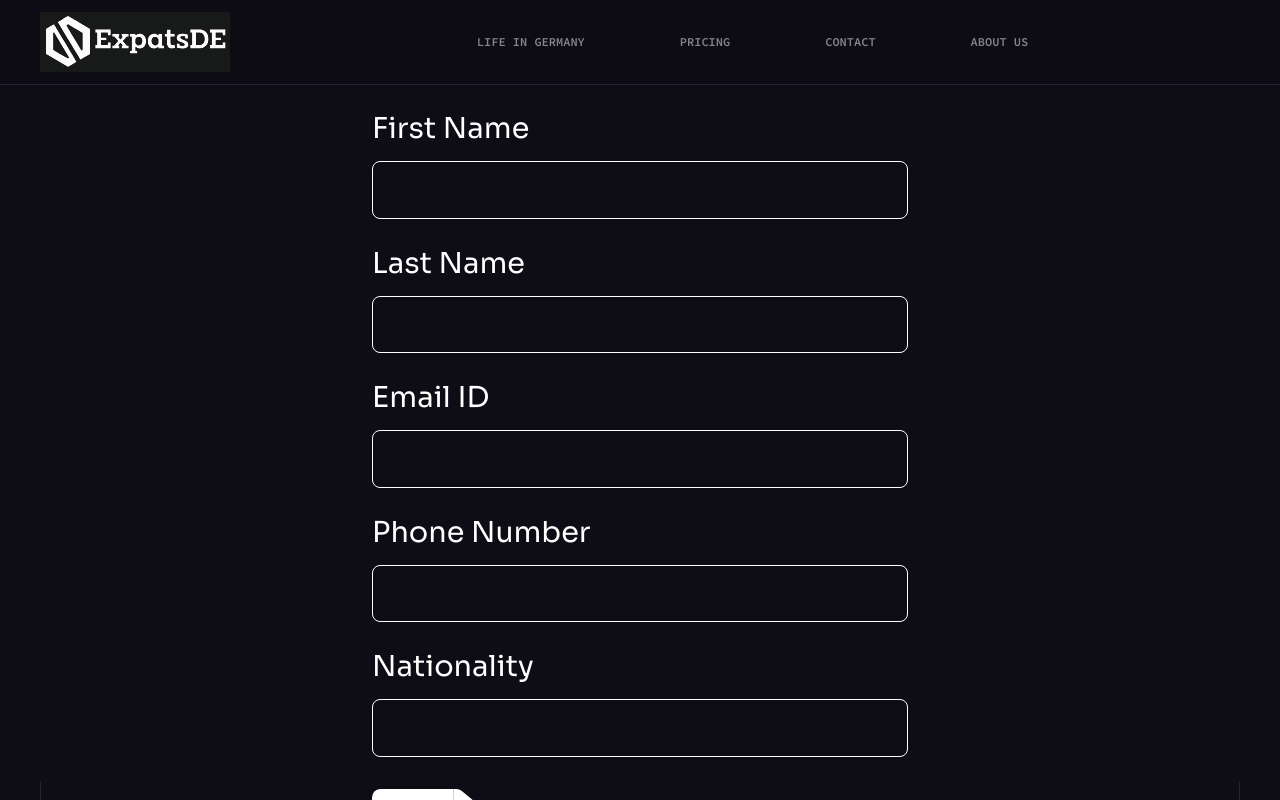
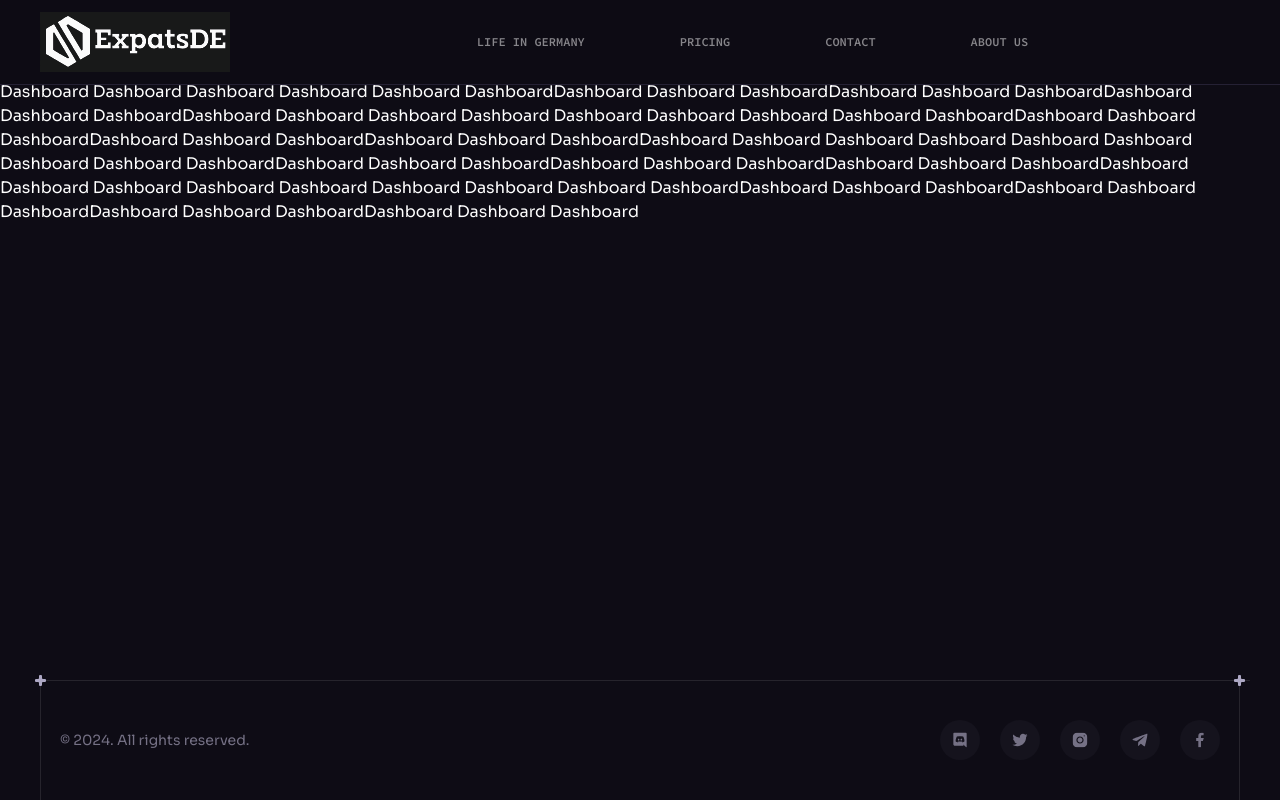
Before and after one commit to expatsde/expatsde.github.io, a React (Vite) app: page / in a window 1280 px wide. Shown: the top 800 px of the page. Built offline with nearby package versions, Linux system fonts and the light colour scheme.

Commit message:
Added router

```diff
--- a/src/App.jsx
+++ b/src/App.jsx
@@ -1,34 +1,32 @@
-import ButtonGradient from "./assets/svg/ButtonGradient";
-import Benefits from "./components/Benefits";
-import Collaboration from "./components/Collaboration";
-import Footer from "./components/Footer";
-import Header from "./components/Header";
-import Hero from "./components/Hero";
-import Pricing from "./components/Pricing";
-import ContactForm from "./components/Contact";
-import Roadmap from "./components/Roadmap";
-import Services from "./components/Services";
-import AboutUs from "./components/AboutUs";
-import InputForm from "./components/Input";
+// App.jsx
+import React, { useEffect } from "react";
+import { BrowserRouter as Router, Route, Routes } from "react-router-dom";
+import routes from "./Routes"; // Import your routes from the appropriate file
+import Layout from "./layout/MainLayout";
 
-const App = () => {
+function App() {
+  useEffect(() => {
+    document.title = "MIRA";
+    window.scrollTo(0, 0);
+  }, []);
+
   return (
-    <>
-      <div className="pt-[4.75rem] lg:pt-[5.25rem] overflow-hidden">
-
-        <InputForm />
-
-        <Header />
-        <Hero />
-
-        <Pricing />
-
-        <Footer />
-      </div>
-
-      <ButtonGradient />
-    </>
+    <Router>
+      <Routes>
+        {routes.map((route, index) => (
+          <Route
+            key={index}
+            path={route.path}
+            element={
+              <Layout>
+                <route.component />
+              </Layout>
+            }
+          />
+        ))}
+      </Routes>
+    </Router>
   );
-};
+}
 
 export default App;
--- /dev/null
+++ b/src/Routes.jsx
@@ -0,0 +1,33 @@
+import MainLayout from "./layout/MainLayout";
+import InputForm from "./components/Input";
+import Pricing from "./components/Pricing";
+import Dashboard from "./components/Dashboard";
+
+const routes = [
+  //   {
+  //     path: "/",
+  //     exact: true,
+  //     layout: MainLayout,
+  //     component: Home,
+  //   },
+  {
+    path: "/",
+    exact: true,
+    layout: MainLayout,
+    component: Dashboard,
+  },
+  {
+    path: "/form",
+    exact: true,
+    layout: MainLayout,
+    component: InputForm,
+  },
+  {
+    path: "/pricing",
+    exact: true,
+    layout: MainLayout,
+    component: Pricing,
+  },
+];
+
+export default routes;
--- /dev/null
+++ b/src/components/Dashboard.jsx
@@ -0,0 +1,21 @@
+import React from "react";
+import Input from "./Input";
+function Dashboard() {
+  return (
+    <div>
+      Dashboard Dashboard Dashboard Dashboard Dashboard DashboardDashboard
+      Dashboard DashboardDashboard Dashboard DashboardDashboard Dashboard
+      DashboardDashboard Dashboard Dashboard Dashboard Dashboard Dashboard
+      Dashboard Dashboard DashboardDashboard Dashboard DashboardDashboard
+      Dashboard DashboardDashboard Dashboard DashboardDashboard Dashboard
+      Dashboard Dashboard Dashboard Dashboard Dashboard Dashboard
+      DashboardDashboard Dashboard DashboardDashboard Dashboard
+      DashboardDashboard Dashboard DashboardDashboard Dashboard Dashboard
+      Dashboard Dashboard Dashboard Dashboard Dashboard DashboardDashboard
+      Dashboard DashboardDashboard Dashboard DashboardDashboard Dashboard
+      DashboardDashboard Dashboard Dashboard
+    </div>
+  );
+}
+
+export default Dashboard;
--- a/src/components/Input.jsx
+++ b/src/components/Input.jsx
@@ -1,29 +1,28 @@
-import React, { useState } from 'react';
-import styled from 'styled-components';
+import React, { useState } from "react";
+import styled from "styled-components";
 import Button from "./Button";
 
-
 const Container = styled.div`
- max-width: 600px; // Adjust this value as needed
+  max-width: 600px;
   margin: 0 auto;
   padding: 2rem;
 `;
 
 const FormStyle = styled.form`
   width: 100%;
- max-width: 100%; // Ensures the form doesn't exceed the container's max-width
+  max-width: 100%;
   .form-group {
     width: 100%;
     margin-bottom: 2rem;
   }
   label {
-    font-size: 1.8rem; // Adjusted based on your needs
+    font-size: 1.8rem;
   }
   input,
   textarea {
     width: 100%;
-    font-size: 1.5rem; // Reduced font size
-    padding: 0.8rem; // Reduced padding
+    font-size: 1.5rem;
+    padding: 0.8rem;
     color: var(--gray-1);
     background-color: var(--deep-dark);
     outline: none;
@@ -32,49 +31,85 @@ const FormStyle = styled.form`
     margin-top: 1rem;
   }
   textarea {
-    min-height: 200px; // Reduced min-height
+    min-height: 200px;
     resize: vertical;
   }
- button[type='submit'] {
+  button[type="submit"] {
     background-color: var(--gray-1);
     color: var(--black);
-    font-size: 1.5rem; // Adjusted based on your needs
+    font-size: 1.5rem;
     display: inline-block;
     outline: none;
     border: none;
-    padding: 0.8rem 3rem; // Adjusted padding
+    padding: 0.8rem 3rem;
     cursor: pointer;
   }
 `;
 
+const SuccessAlert = styled.div`
+  background-color: green;
+  color: white;
+  padding: 1rem;
+  border-radius: 8px;
+  margin-top: 1rem;
+`;
+
 export default function InputForm() {
- const [name, setName] = useState('');
- const [email, setEmail] = useState('');
- const [message, setMessage] = useState('');
+  const [formData, setFormData] = useState({
+    firstName: "",
+    lastName: "",
+    email: "",
+    phoneNumber: "",
+    nationality: "",
+  });
+  const [showSuccessAlert, setShowSuccessAlert] = useState(false);
+
+  const handleChange = (e) => {
+    const { name, value } = e.target;
+    setFormData({ ...formData, [name]: value });
+  };
+
+  const handleSubmit = (event) => {
+    event.preventDefault();
+    setShowSuccessAlert(true); // Show the success alert
+    console.log(formData); // Log formData to the console
+
+    // Reset form fields after 5 seconds
+    setTimeout(() => {
+      setFormData({
+        firstName: "",
+        lastName: "",
+        email: "",
+        phoneNumber: "",
+        nationality: "",
+      });
+      setShowSuccessAlert(false); // Hide the success alert
+    }, 5000);
+  };
   return (
     <Container>
-      <FormStyle>
+      <FormStyle onSubmit={handleSubmit}>
         <div className="form-group">
-          <label htmlFor="email">
+          <label htmlFor="firstName">
             First Name
             <input
-              type="email"
-              id="email"
-              name="email"
-              value={email}
-              onChange={(e) => setEmail(e.target.value)}
+              type="text"
+              id="firstName"
+              name="firstName"
+              value={formData.firstName}
+              onChange={handleChange}
             />
           </label>
         </div>
         <div className="form-group">
-          <label htmlFor="email">
+          <label htmlFor="lastName">
             Last Name
             <input
-              type="email"
-              id="email"
-              name="email"
-              value={email}
-              onChange={(e) => setEmail(e.target.value)}
+              type="text"
+              id="lastName"
+              name="lastName"
+              value={formData.lastName}
+              onChange={handleChange}
             />
           </label>
         </div>
@@ -85,39 +120,42 @@ export default function InputForm() {
               type="email"
               id="email"
               name="email"
-              value={email}
-              onChange={(e) => setEmail(e.target.value)}
+              value={formData.email}
+              onChange={handleChange}
             />
           </label>
         </div>
         <div className="form-group">
-          <label htmlFor="email">
+          <label htmlFor="phoneNumber">
             Phone Number
             <input
-              type="email"
-              id="email"
-              name="email"
-              value={email}
-              onChange={(e) => setEmail(e.target.value)}
+              type="text"
+              id="phoneNumber"
+              name="phoneNumber"
+              value={formData.phoneNumber}
+              onChange={handleChange}
             />
           </label>
         </div>
         <div className="form-group">
-          <label htmlFor="email">
+          <label htmlFor="nationality">
             Nationality
             <input
-              type="email"
-              id="email"
-              name="email"
-              value={email}
-              onChange={(e) => setEmail(e.target.value)}
+              type="text"
+              id="nationality"
+              name="nationality"
+              value={formData.nationality}
+              onChange={handleChange}
             />
           </label>
         </div>
-        <Button white>
+        <Button type="submit" white>
           Submit
         </Button>
       </FormStyle>
+      {showSuccessAlert && (
+        <SuccessAlert>Form submitted successfully!</SuccessAlert>
+      )}
     </Container>
   );
 }
--- a/src/constants/index.js
+++ b/src/constants/index.js
@@ -45,7 +45,7 @@ export const navigation = [
   {
     id: "1",
     title: "Pricing",
-    url: "#pricing",
+    url: "/pricing",
   },
   {
     id: "2",
@@ -56,7 +56,7 @@ export const navigation = [
     id: "3",
     title: "About Us",
     url: "#roadmap",
-  }
+  },
 ];
 
 export const heroIcons = [homeSmile, file02, searchMd, plusSquare];
@@ -195,41 +195,44 @@ export const collabApps = [
 
 export const pricing = [
   {
-    "id": "0",
-    "title": "Basic",
-    "description": "Get essential support for your move to Germany, including visa application and financial account assistance.",
-    "price": "9,999",
-    "features": [
+    id: "0",
+    title: "Basic",
+    description:
+      "Get essential support for your move to Germany, including visa application and financial account assistance.",
+    price: "9,999",
+    features: [
       "🛂 Assistance with the visa application process for Germany.",
-      "💳 Assistance with Blocked accounts, Bank accounts, Health insurance."
-    ]
+      "💳 Assistance with Blocked accounts, Bank accounts, Health insurance.",
+    ],
   },
   {
-    "id": "1",
-    "title": "Premium",
-    "description": "Enhanced relocation support with added benefits such as city registration and residence permit assistance.",
-    "price": "14,999",
-    "features": [
+    id: "1",
+    title: "Premium",
+    description:
+      "Enhanced relocation support with added benefits such as city registration and residence permit assistance.",
+    price: "14,999",
+    features: [
       "🛂 Assistance with the visa application process for Germany.",
       "💳 Assistance with Blocked accounts, Bank accounts",
       "🏙️ Support with city registration upon arrival in Germany.",
-      "📝 Assistance with the residence permit procedure upon arrival in Germany."
-    ]
+      "📝 Assistance with the residence permit procedure upon arrival in Germany.",
+    ],
   },
   {
-    "id": "2",
-    "title": "Enterprise",
-    "description": "Comprehensive relocation package with end-to-end support, from housing to local integration for your first 3 months in Germany.",
-    "price": "19,999",
-    "features": [
+    id: "2",
+    title: "Enterprise",
+    description:
+      "Comprehensive relocation package with end-to-end support, from housing to local integration for your first 3 months in Germany.",
+    price: "19,999",
+    features: [
       "🏠 Apartment allocation and support",
       "🤝 Buddy program upon arrival and support regarding everything for the first 3 months in Germany",
       "🏙️ Support with city registration upon arrival in Germany.",
       "📝 Assistance with the residence permit procedure upon arrival in Germany.",
       "🛂 Assistance with the visa application process for Germany.",
-      "💳 Assistance with Blocked accounts, Bank accounts"
-    ]
-  }
+      "💳 Assistance with Blocked accounts, Bank accounts",
+    ],
+  },
 ];
 
 export const benefits = [
--- /dev/null
+++ b/src/layout/MainLayout.jsx
@@ -0,0 +1,24 @@
+// MainLayout.jsx
+import React from "react";
+import { Grid } from "@mui/material";
+import Header from "../components/Header";
+import Footer from "../components/Footer"; // Import your Footer component
+
+const MainLayout = ({ children }) => {
+  return (
+    <Grid container direction="column" style={{ minHeight: "100vh" }}>
+      <Grid item>
+        <Header />
+      </Grid>
+      <Grid item sx={{ mt: 10 }} xs>
+        {/* Main content */}
+        {children}
+      </Grid>
+      <Grid item>
+        <Footer />
+      </Grid>
+    </Grid>
+  );
+};
+
+export default MainLayout;
--- a/src/main.jsx
+++ b/src/main.jsx
@@ -7,8 +7,6 @@ import "./index.css";
 
 ReactDOM.createRoot(document.getElementById("root")).render(
   <React.StrictMode>
-    <Router>
-      <App />
-    </Router>
+    <App />
   </React.StrictMode>
 );
```
Also changed, not shown: src/components/Header.jsx (+5 -6 lines), src/components/PricingList.jsx (+9 -2 lines). Lines whose indentation alone changed are shown as unchanged.
